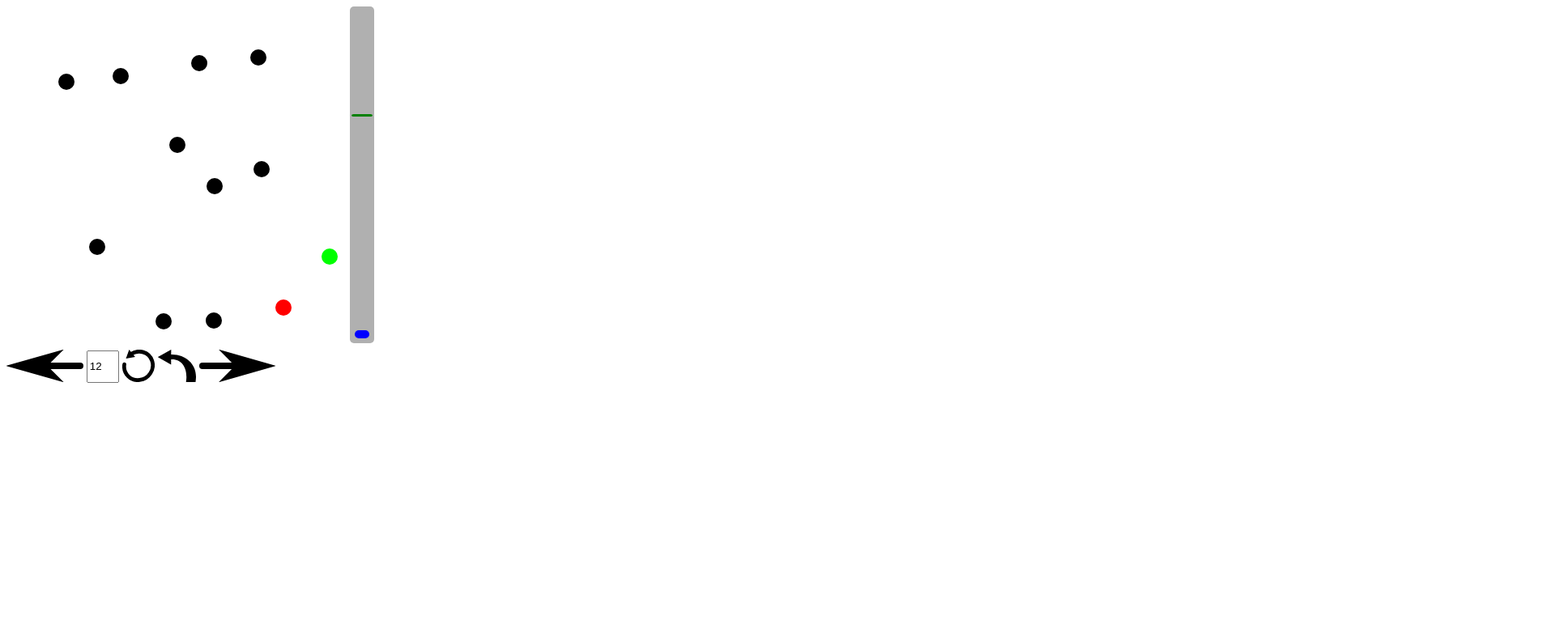
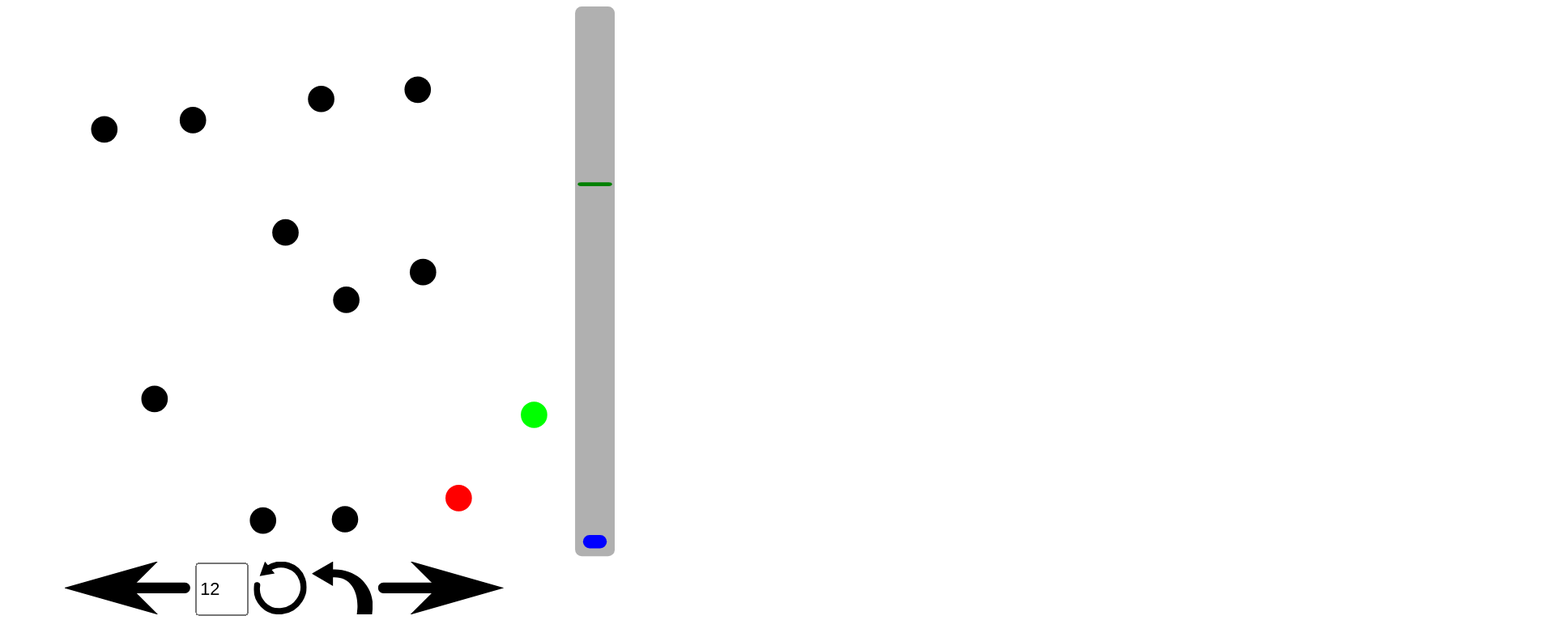
Before and after one commit to keeganmehall/dotsGame, a plain HTML site: page index.html in a window 1280 px wide. Shown: the top 787 px of the page at 81% size, 1920 px wide, since content can reach past the window. Drawn offline with Linux system fonts and the light colour scheme.

Commit message:
Make content scale to fit window

```diff
--- a/dots.js
+++ b/dots.js
@@ -21,6 +21,13 @@ var listOfBoards = [];
 var boardIndex = -1;
 var bestPath = [];
 var lengthTable;
+
+var setScale = function(){
+	var scale = Math.min(window.innerHeight/490 , window.innerWidth/480);
+	document.body.style.transform = 'scale(' + scale + ')';
+	document.body.style.webkittransform = 'scale(' + scale + ')';
+}
+window.addEventListener("resize", setScale)
 
 //this function describes what should happen when the user clicks on a circle
 var circleClickHandler = function(){
@@ -267,8 +274,8 @@ var calculatePoints = function(){
 
 var calculateHandler = function(){
   var newDefaultNumber = parseInt(defaultNumInput.value,10);
-  if(newDefaultNumber > 21){
-  	defaultNumber = 21;
+  if(newDefaultNumber > 18){
+  	defaultNumber = 18;
   }else if(2 < newDefaultNumber){
   	defaultNumber = newDefaultNumber;
   }else if(3 > newDefaultNumber){
@@ -649,6 +656,7 @@ var difficulty = function(threshold){
 }
 
 
+setScale();
 
 defaultNumInput.value = defaultNumber.toString();
 
--- a/index.html
+++ b/index.html
@@ -1,18 +1,21 @@
+<meta charset="UTF-8" name=viewport content="width=device-width, initial-scale=1, user-scalable=0">
 <head>
 	<script src="dots.js"></script>
 	<link rel="stylesheet" href="style.css">
 </head>
 <body>
-	<div>
-		<svg id='svg' width="420", height="420"></svg>
-		<svg id="lengthBarSVG" width="30", height="420">
-		  <rect id = "lengthBarsBackground" width="30" height="416" rx='5' fill='#b0b0b0'></rect>
-		  <rect id="bestBar" width="18" x="6" rx="5"></rect>
-		  <rect id="lengthBar" x="6" y="400" height="10" width="18" fill="blue" rx="5"></rect>
-		  <rect id="optimalBar" width="26" x="2" height="3" rx="2.5" y="133" fill="green"></rect>
-		</svg>
+	<div width ="460">
+		<svg id='outerSVG' width="460", height='420'>
+			<svg id='svg' width="420", height="420" ></svg>
+			<svg id="lengthBarSVG" width="30", height="420" x="430">
+			  <rect id = "lengthBarsBackground" width="30" height="416" rx='5' fill='#b0b0b0'></rect>
+			  <rect id="bestBar" width="18" x="6" rx="5"></rect>
+			  <rect id="lengthBar" x="6" y="400" height="10" width="18" fill="blue" rx="5"></rect>
+			  <rect id="optimalBar" width="26" x="2" height="3" rx="2.5" y="133" fill="green"></rect>
+			</svg>
+		<svg/>
 	</div>
-	<div>
+	<div width ='420' id='controls'>
 		<img id='backButton' src='backwardArrow.svg' height='40'></img>
 		<input type="number" min="3" max="22" id="defaultNumInput">
 		<img id='reset' src='resetButton.svg' height='40'></img>
--- a/style.css
+++ b/style.css
@@ -7,3 +7,13 @@
 #codeInput{
   width:190px;
 }
+#controls{
+	width:420px;
+	text-align:center;
+}
+body{
+	overflow: hidden;
+	transform-origin: 0 0;
+
+	-webkit-transform-origin: 0 0;
+}
```
